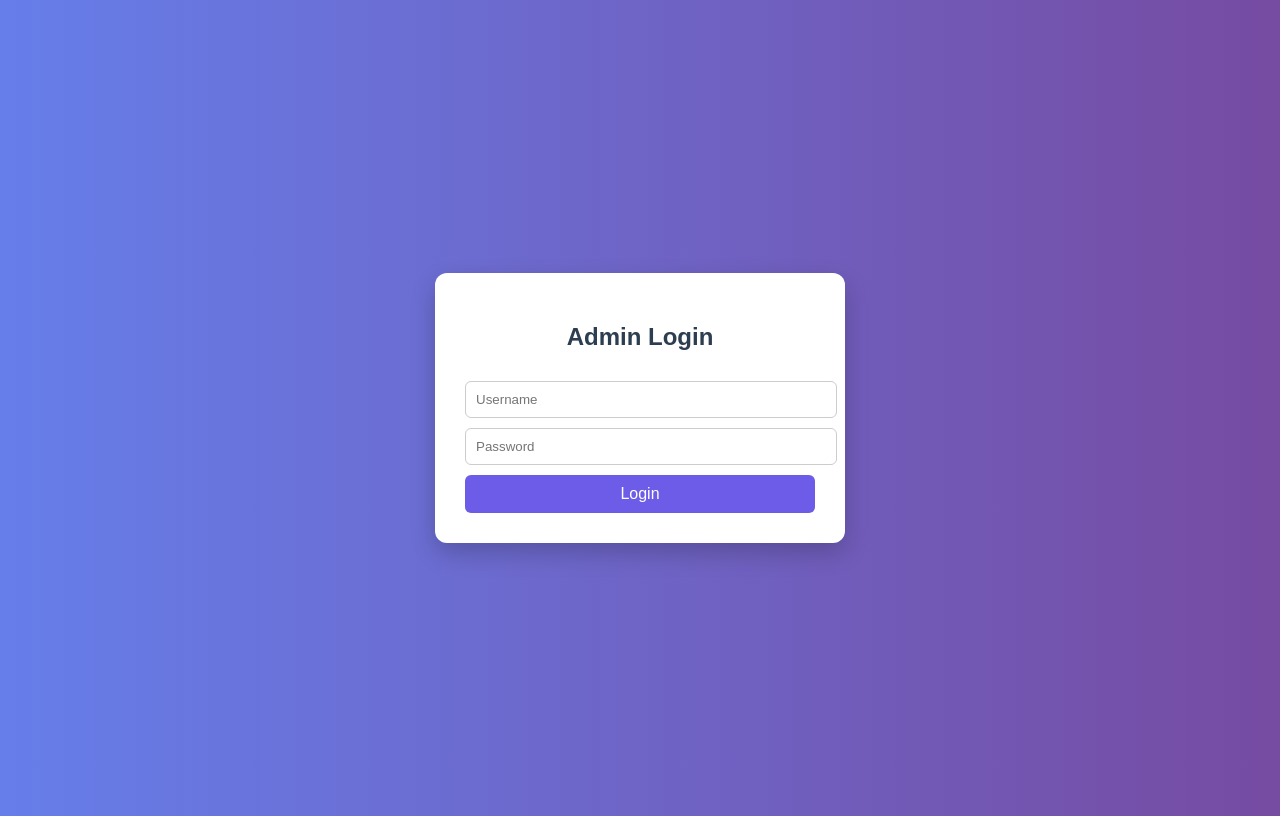
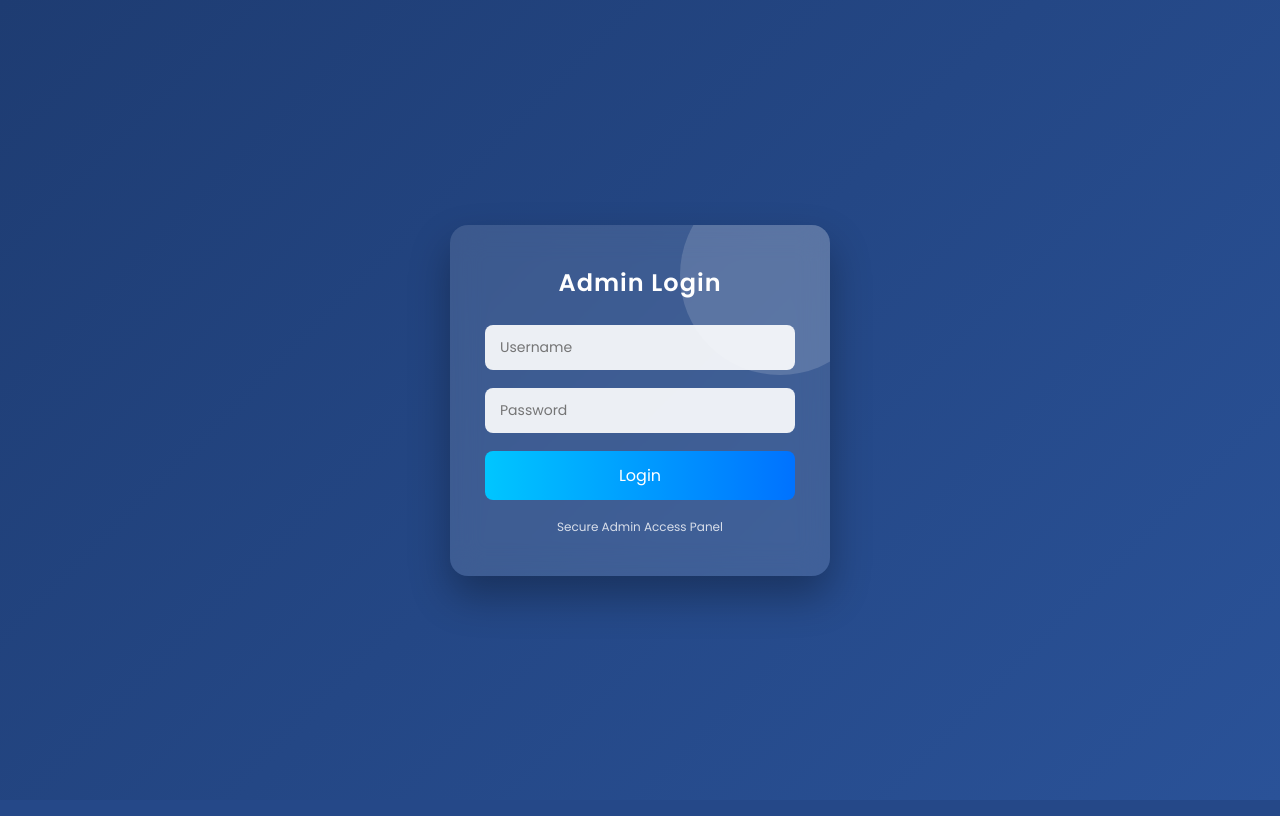
Before and after one commit to augustin1002/collector-petition-system, a Flask app: page /admin_login in a window 1280 px wide. Run offline with Flask 3, Linux system fonts and the light colour scheme.

Commit message:
Update admin_login.html

```diff
--- a/templates/admin_login.html
+++ b/templates/admin_login.html
@@ -2,54 +2,127 @@
 <html>
 <head>
     <title>Admin Login</title>
+    <meta name="viewport" content="width=device-width, initial-scale=1.0">
+
+    <!-- Google Font -->
+    <link href="https://fonts.googleapis.com/css2?family=Poppins:wght@300;400;600&display=swap" rel="stylesheet">
+
     <style>
+        * {
+            margin: 0;
+            padding: 0;
+            box-sizing: border-box;
+            font-family: 'Poppins', sans-serif;
+        }
+
         body {
-            font-family: Arial;
-            background: linear-gradient(to right, #667eea, #764ba2);
             height: 100vh;
+            background: linear-gradient(135deg, #1e3c72, #2a5298);
             display: flex;
             align-items: center;
             justify-content: center;
         }
-        .login {
-            background: white;
-            padding: 30px;
-            width: 350px;
-            border-radius: 12px;
-            box-shadow: 0 10px 25px rgba(0,0,0,0.2);
+
+        .login-container {
+            background: rgba(255, 255, 255, 0.12);
+            backdrop-filter: blur(15px);
+            padding: 40px 35px;
+            width: 380px;
+            border-radius: 18px;
+            box-shadow: 0 20px 40px rgba(0, 0, 0, 0.3);
+            color: white;
+            position: relative;
+            overflow: hidden;
         }
-        h2 {
+
+        .login-container::before {
+            content: "";
+            position: absolute;
+            width: 200px;
+            height: 200px;
+            background: rgba(255,255,255,0.15);
+            border-radius: 50%;
+            top: -50px;
+            right: -50px;
+        }
+
+        .login-container h2 {
             text-align: center;
-            color: #2c3e50;
+            margin-bottom: 25px;
+            font-weight: 600;
+            letter-spacing: 1px;
         }
-        input, button {
+
+        .input-group {
+            margin-bottom: 18px;
+        }
+
+        .input-group input {
             width: 100%;
-            padding: 10px;
-            margin-top: 10px;
-            border-radius: 6px;
-            border: 1px solid #ccc;
+            padding: 12px 15px;
+            border-radius: 8px;
+            border: none;
+            outline: none;
+            font-size: 14px;
+            background: rgba(255,255,255,0.9);
+            transition: 0.3s;
         }
-        button {
-            background: #6c5ce7;
-            color: white;
+
+        .input-group input:focus {
+            box-shadow: 0 0 8px rgba(255,255,255,0.6);
+            transform: scale(1.02);
+        }
+
+        .login-btn {
+            width: 100%;
+            padding: 12px;
+            border-radius: 8px;
             border: none;
             font-size: 16px;
+            font-weight: 500;
             cursor: pointer;
+            background: linear-gradient(to right, #00c6ff, #0072ff);
+            color: white;
+            transition: 0.3s ease;
         }
-        button:hover {
-            background: #5a4bdc;
+
+        .login-btn:hover {
+            transform: translateY(-2px);
+            box-shadow: 0 10px 20px rgba(0, 114, 255, 0.4);
+        }
+
+        .footer-text {
+            text-align: center;
+            margin-top: 18px;
+            font-size: 12px;
+            opacity: 0.8;
+        }
+
+        @media(max-width: 420px){
+            .login-container{
+                width: 90%;
+                padding: 30px 25px;
+            }
         }
     </style>
 </head>
 <body>
 
-<div class="login">
+<div class="login-container">
     <h2>Admin Login</h2>
     <form method="post" action="/admin_login">
-        <input name="username" placeholder="Username" required>
-        <input type="password" name="password" placeholder="Password" required>
-        <button type="submit">Login</button>
+        <div class="input-group">
+            <input name="username" placeholder="Username" required>
+        </div>
+        <div class="input-group">
+            <input type="password" name="password" placeholder="Password" required>
+        </div>
+        <button type="submit" class="login-btn">Login</button>
     </form>
+
+    <div class="footer-text">
+        Secure Admin Access Panel
+    </div>
 </div>
 
 </body>
```
